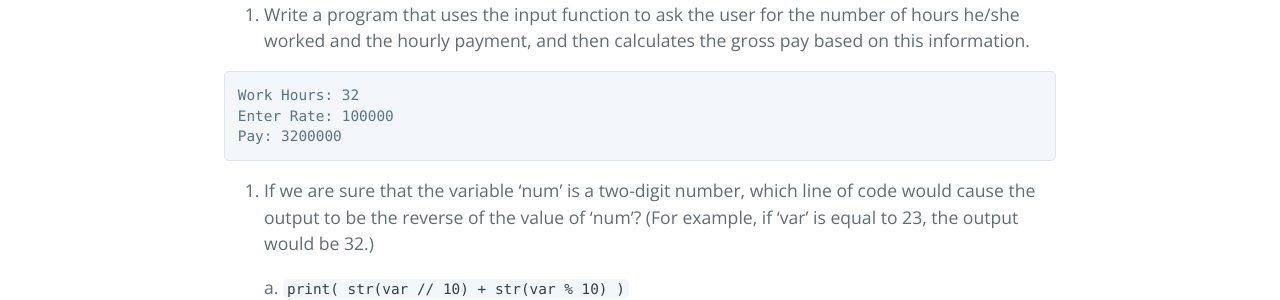
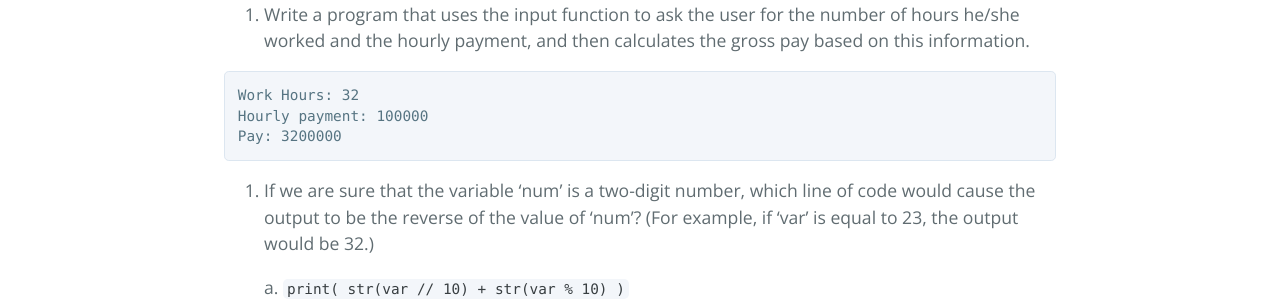
Before and after one commit to MehrdadSamadishadlou/Python_for_Beginners, a Jekyll site: the page built from nexercises.md, in a window 1280 px wide. Shown: the part 955-1255 px from the top of the page. Built offline with Jekyll 4.4.1, drawn with Linux system fonts in a browser that asks for light colours.

Commit message:
Update nexercises.md

````diff
--- a/nexercises.md
+++ b/nexercises.md
@@ -36,7 +36,7 @@ Hello Mehrdad
 
 ```
 Work Hours: 32
-Enter Rate: 100000
+Hourly payment: 100000
 Pay: 3200000
 ```
 5. If we are sure that the variable 'num' is a two-digit number, which line of code would cause the output to be the reverse of the value of 'num'? (For example, if 'var' is equal to 23, the output would be 32.)
````
